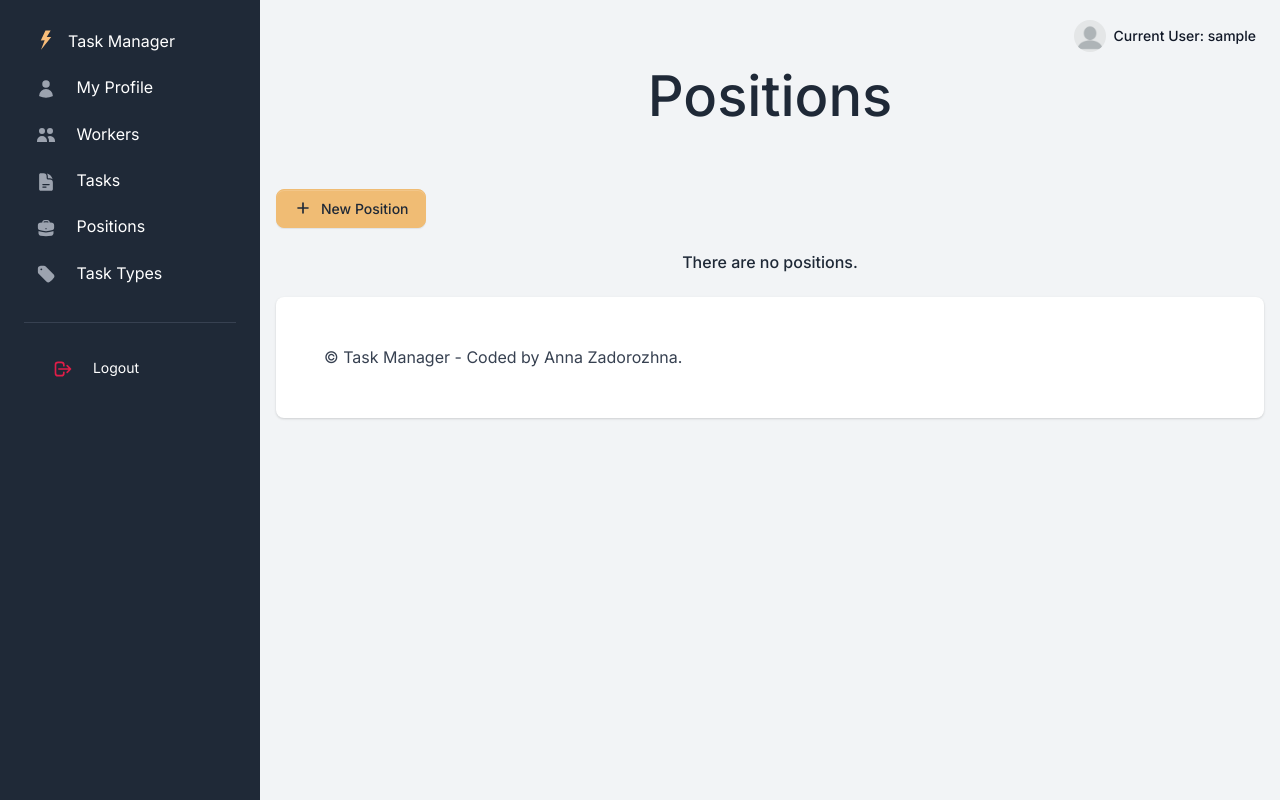
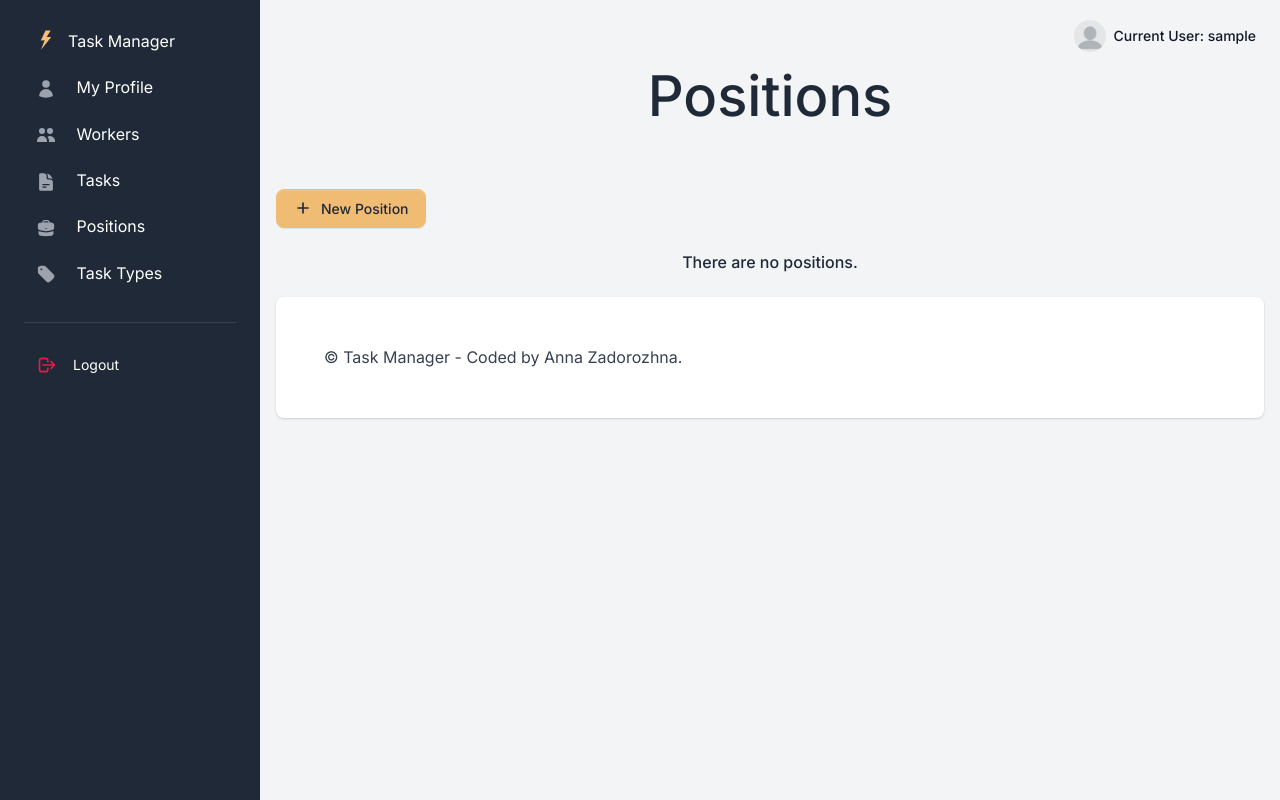
Before and after one commit to anrozhna/task-manager, a Django app: page /positions/ in a window 1280 px wide. Run offline with Django 5.2, Linux system fonts and the light colour scheme; the visitor is signed in with stand-in values (Sample User, id 1); data that the repository does not hold is empty; some libraries are stand-ins or nearby versions.

Commit message:
make logout look better

```diff
--- a/templates/includes/sidebar.html
+++ b/templates/includes/sidebar.html
@@ -117,15 +117,16 @@
       </li>
       <li role="separator" class="dropdown-divider mt-4 mb-3 border-gray-700"></li>
       <li class="nav-item">
-        <form action="{% url 'logout' %}" method="post" class="nav-link">
+        <form action="{% url 'logout' %}" method="post" class="nav-link p-0 m-0">
           {% csrf_token %}
-          <button type="submit" class="btn btn-link">
+          <button type="submit" class="btn btn-link w-100 d-flex align-items-center"
+                  style="text-align: left; min-height: 50px; padding: 0.55rem 0.75rem;">
             <span class="sidebar-icon">
-              <svg class="icon icon-xs text-danger me-2" fill="none" stroke="currentColor" viewBox="0 0 24 24"
-                   xmlns="http://www.w3.org/2000/svg">
-                <path stroke-linecap="round" stroke-linejoin="round" stroke-width="2"
-                      d="M17 16l4-4m0 0l-4-4m4 4H7m6 4v1a3 3 0 01-3 3H6a3 3 0 01-3-3V7a3 3 0 013-3h4a3 3 0 013 3v1"></path>
-              </svg>
+                <svg class="icon icon-xs text-danger me-2" fill="none" stroke="currentColor" viewBox="0 0 24 24"
+                     xmlns="http://www.w3.org/2000/svg">
+                    <path stroke-linecap="round" stroke-linejoin="round" stroke-width="2"
+                          d="M17 16l4-4m0 0l-4-4m4 4H7m6 4v1a3 3 0 01-3 3H6a3 3 0 01-3-3V7a3 3 0 013-3h4a3 3 0 013 3v1"></path>
+                </svg>
             </span>
             <span class="text-white sidebar-text">Logout</span>
           </button>
```
